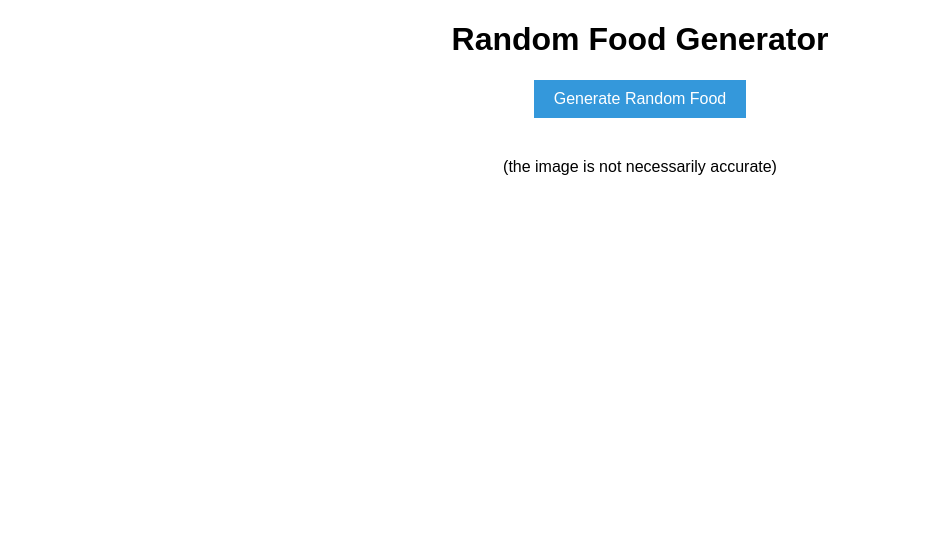
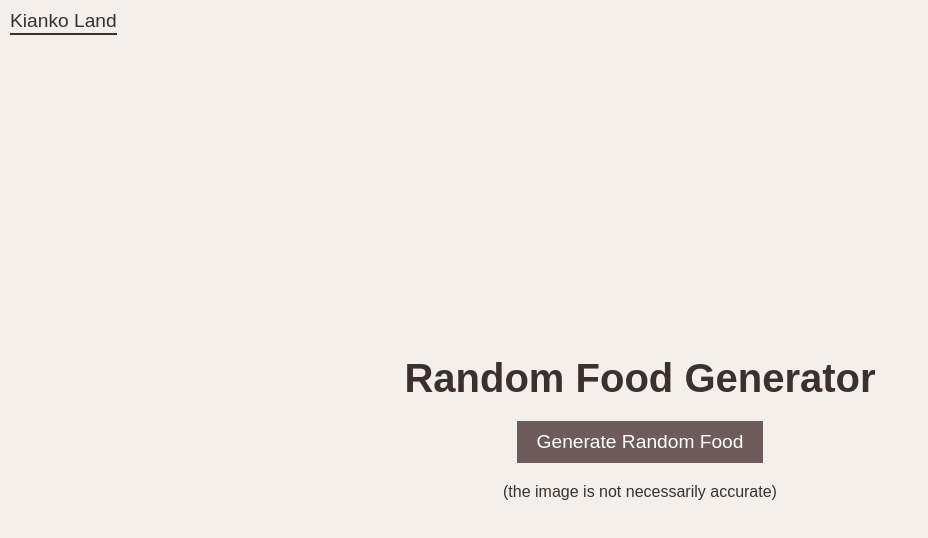
Before and after one commit to swrdfgd/RandomFood, a plain HTML site: page index.html in a window 1280 px wide. Shown: the whole page, without its empty margins (0-928 px from the left). Drawn offline with Linux system fonts and the light colour scheme.

Commit message:
Add files via upload

```diff
--- a/index.html
+++ b/index.html
@@ -4,53 +4,113 @@
     <title>Random Food Generator</title>
 	<style>
 	  body {
+		font-family: 'Arial', sans-serif;
+		background-color: #f4efe8;
+		color: #3b302f;
+		margin: 0;
+		padding: 0;
 		display: flex;
-            flex-direction: column;
+		justify-content: center;
 		align-items: center;
+		min-height: 100vh;
+		position: relative;
+	  }
 
-            height: 100vh;
-            margin: 0;
-            font-family: Arial, sans-serif;
+	  main {
+		padding-top: 50px; /* Add padding to prevent overlap */
+		text-align: center;
+	  }
+
+	  h1 {
+		font-size: 2.5em;
+		margin-bottom: 20px;
+	  }
+
+	  button {
+		background-color: #6d5c59;
+		color: #fff;
+		border: none;
+		padding: 10px 20px;
+		font-size: 1.2em;
+		cursor: pointer;
+		transition: background-color 0.3s ease;
+	  }
+
+	  button:hover {
+		background-color: #8c7a75;
 	  }
 
 	  #foodName {
-		  font-size: 24px;
-		  font-weight: bold;
-		  color: #007bff;
-		  margin-bottom: 20px;
-		  display: flex;
-		  flex-direction: column;
-		  align-items: center;
+		margin-top: 20px;
+		font-size: 1.5em;
 	  }
 
 	  .image-container {
-            max-width: 300px;
-            max-height: 300px;
-
+		margin-top: 20px;
+		max-width: 90%;
+		display: flex;
+		justify-content: center;
 	  }
 
 	  .image-container img {
 		width: 100%;
 		height: auto;
+		border-radius: 15px;
+		box-shadow: 0 4px 8px rgba(0, 0, 0, 0.1);
+	  }
+
+	  .link-container {
+		position: absolute;
+		top: 10px;
+		left: 10px;
+	  }
+
+	  .link-container a {
+		text-decoration: none;
+		color: #3b302f;
+		font-size: 1.2em;
+		border-bottom: 2px solid #3b302f;
+		padding-bottom: 2px;
+		transition: color 0.3s ease, border-bottom-color 0.3s ease;
+	  }
+
+	  .link-container a:hover {
+		color: #6d5c59;
+		border-bottom-color: #6d5c59;
+	  }
+
+	  @media (max-width: 768px) {
+		h1 {
+		  font-size: 2em;
 		}
 
 		button {
-            padding: 10px 20px;
-            font-size: 16px;
-            background-color: #3498db;
-            color: white;
-            border: none;
-            cursor: pointer;
-			margin-bottom: 20px;
+		  font-size: 1em;
+		  padding: 8px 16px;
+		}
+
+		#foodName {
+		  font-size: 1.2em;
+		}
+
+		.link-container a {
+		  font-size: 1em;
+		}
 	  }
 	</style>
 </head>
 <body>
+	<div class="link-container">
+	  <a href="https://swrdfgd.github.io/KiankoLand/">Kianko Land</a>
+	</div>
+
+	<main>
 	  <h1>Random Food Generator</h1>
 	  <button onclick="getRandomImage()">Generate Random Food</button>
 	  <div id="foodName"></div>
 	  <div>(the image is not necessarily accurate)</div>
 	  <div id="imageContainer" class="image-container"></div>
+	</main>
 
     <script>
 
```
Lines whose indentation alone changed are shown as unchanged.
